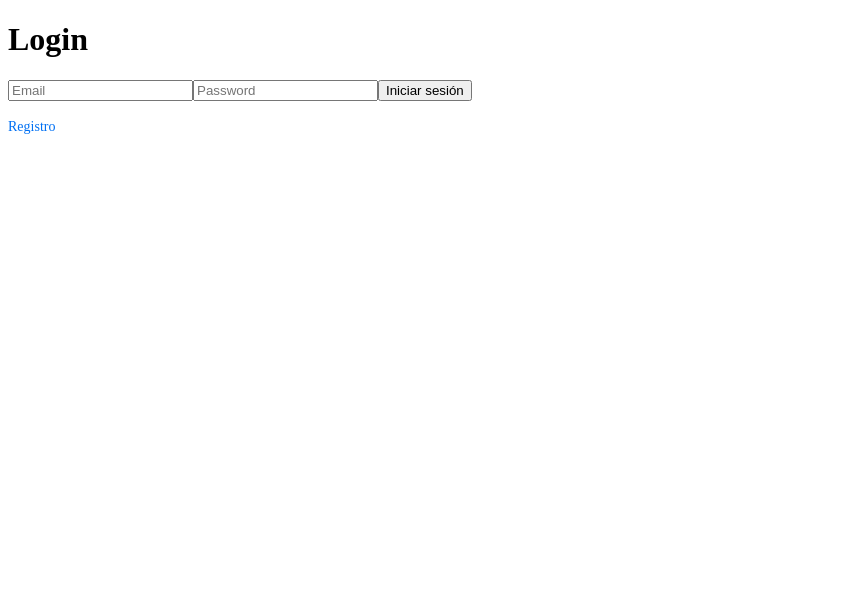
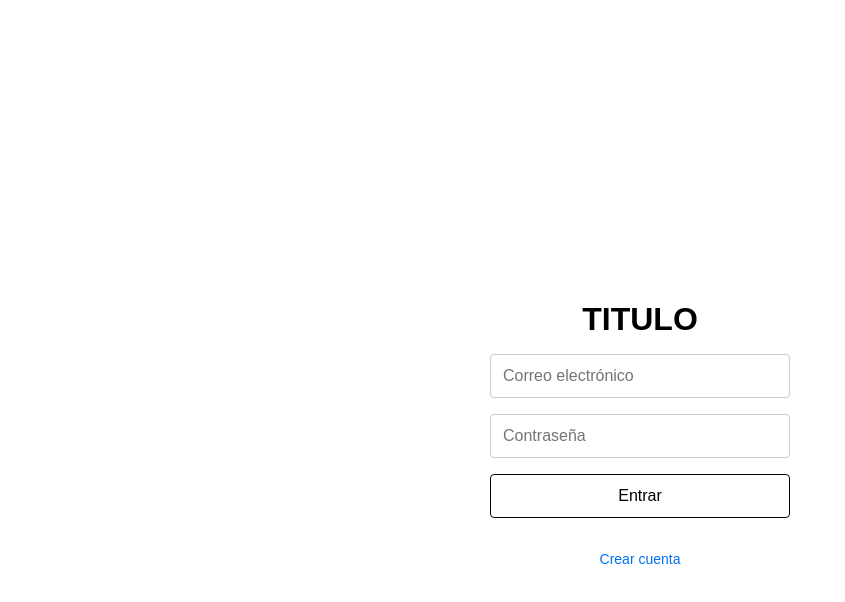
Before and after one commit to TizianoReynaga/vercel, a Next.js app: page /login in a window 1280 px wide. Shown: the top 602 px of the page, without its empty margins (0-845 px from the left). Built offline with nearby package versions, Linux system fonts and the light colour scheme.

Commit message:
Login arreglado

```diff
--- a/src/components/Login.tsx
+++ b/src/components/Login.tsx
@@ -1,50 +1,54 @@
+import { useState } from 'react';
 import { auth } from '../lib/firebase';
 import { signInWithEmailAndPassword } from 'firebase/auth';
-import { useState } from 'react';
-import styles from '../app/css/Login.module.css'; // Importar los estilos de Register
-
-import Link from 'next/link';
-
+import styles from '../app/css/Login.module.css'; // Importar los estilos desde un archivo CSS modular
 
 const Login = () => {
   const [email, setEmail] = useState('');
   const [password, setPassword] = useState('');
+  const [error, setError] = useState<string | null>(null);
 
   const handleLogin = async () => {
-    if (!auth) {
-      console.error('Firebase Auth no está inicializado. Esto puede deberse a un problema con la configuración.');
-      return;
-    }
-
     try {
       const userCredential = await signInWithEmailAndPassword(auth, email, password);
-      console.log('Usuario autenticado:', userCredential.user);
-    } catch (error) {
-      console.error('Error en la autenticación:', error);
+      console.log('User logged in:', userCredential.user);
+      setError(null); // Limpiar el error si el login es exitoso
+    } catch (err: unknown) {
+      setError('Error durante el inicio de sesión, revisa tus credenciales.');
+      console.error('Error during login:', err);
     }
   };
 
   return (
-    <div>
-      <h1>Login</h1>
+    <div className={styles.container}>
+      <h1 className={styles.title}>TITULO</h1>
+
       <input
         type="email"
-        placeholder="Email"
+        placeholder="Correo electrónico"
         value={email}
         onChange={(e) => setEmail(e.target.value)}
+        className={styles.input}
       />
+
       <input
         type="password"
-        placeholder="Password"
+        placeholder="Contraseña"
         value={password}
         onChange={(e) => setPassword(e.target.value)}
+        className={styles.input}
       />
-      <button onClick={handleLogin}>Iniciar sesión</button>
+
+      <button onClick={handleLogin} className={styles.button}>
+        Entrar
+      </button>
+
+      {error && <p className={styles.error}>{error}</p>}
 
       <div className={styles.linkContainer}>
-        <Link href="/registro" className={styles.link}>
-          Registro
-        </Link>
+        <a href="/register" className={styles.link}>
+          Crear cuenta
+        </a>
       </div>
     </div>
   );
--- a/src/components/Register.tsx
+++ b/src/components/Register.tsx
@@ -1,7 +1,6 @@
 import { useState } from 'react';
 import styles from '../app/css/Register.module.css'; // Importar los estilos de Register
 import { useRouter } from 'next/navigation'; // Importar useRouter para redirigir
-import Link from 'next/link';
 
 const Register = () => {
   const router = useRouter();
@@ -63,9 +62,9 @@ const Register = () => {
       {error && <p className={styles.error}>{error}</p>}
 
       <div className={styles.linkContainer}>
-        <Link href="/login" className={styles.link}>
+        <a href="/login" className={styles.link}>
           Iniciar sesión
-        </Link>
+        </a>
       </div>
     </div>
   );
```
Also changed, not shown: src/components/VerifyCode.tsx (line endings or trailing spaces).
